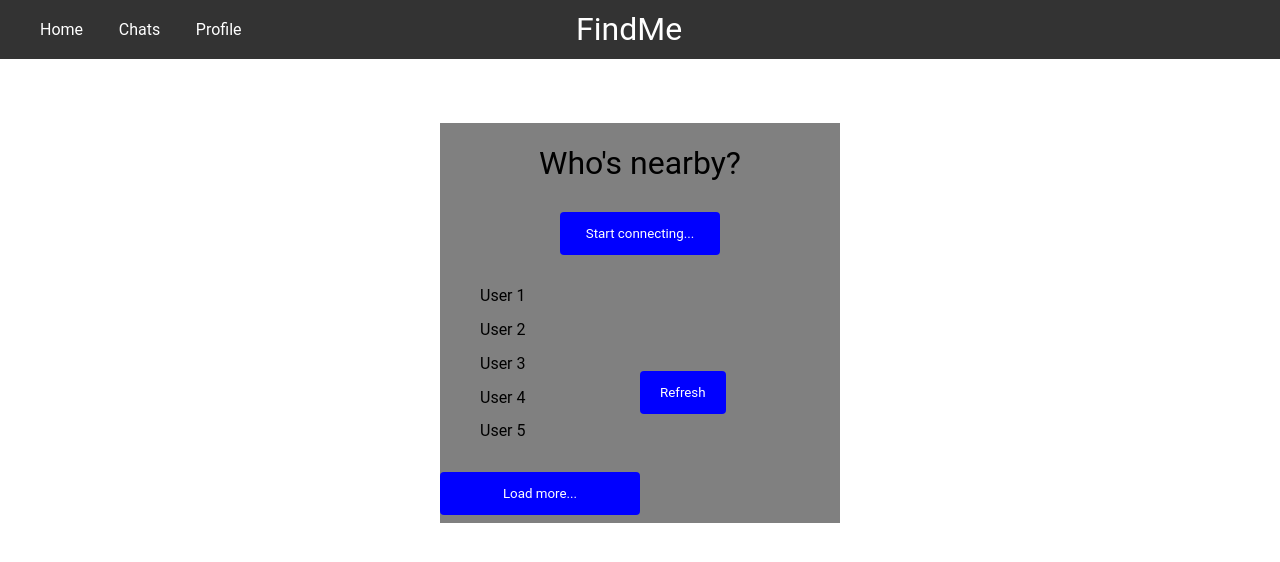
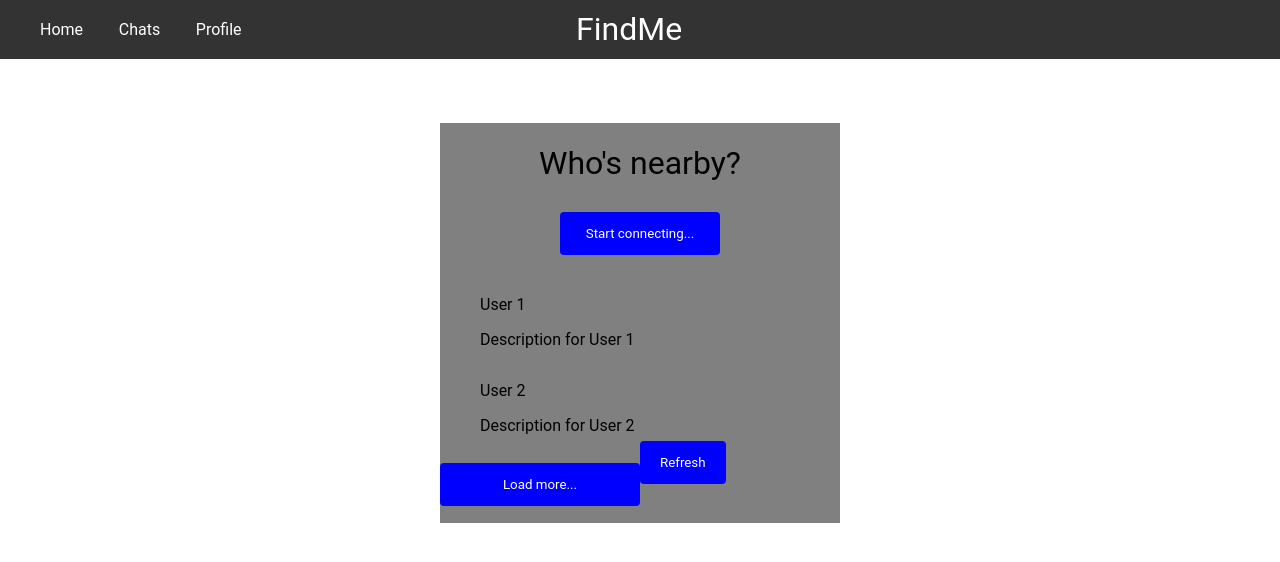
Before and after one commit to hacknc-24/findme, a React (Vite) app in the folder frontend/: page /home in a window 1280 px wide. Shown: the top 562 px of the page. Built offline with nearby package versions, Linux system fonts and the light colour scheme.

Commit message:
Made changes on dashboard

```diff
--- a/frontend/src/Pages/Dashboard/Dashboard.tsx
+++ b/frontend/src/Pages/Dashboard/Dashboard.tsx
@@ -2,6 +2,19 @@ import Navbar from "../../Components/Navbar/Navbar"
 import './dashboardStyle.css'
 
 const Dashboard = () => {
+  const mockUsers = [
+    { id: 1, name: 'User 1', description: 'Description for User 1' },
+    { id: 2, name: 'User 2', description: 'Description for User 2' },
+    { id: 3, name: 'User 3', description: 'Description for User 3' },
+    { id: 4, name: 'User 4', description: 'Description for User 4' },
+    { id: 5, name: 'User 5', description: 'Description for User 5' },
+    { id: 6, name: 'User 6', description: 'Description for User 6' },
+    { id: 7, name: 'User 7', description: 'Description for User 7' },
+    { id: 8, name: 'User 8', description: 'Description for User 8' },
+    { id: 9, name: 'User 9', description: 'Description for User 9' },
+    { id: 10, name: 'User 10', description: 'Description for User 10' },
+  ];
+
   return (
     <>
       <Navbar />
@@ -12,22 +25,23 @@ const Dashboard = () => {
           <div className="usersLayout">
             <div className="firstRow">
               <ul className="usersList">
-                    <li>User 1</li>
-                    <li>User 2</li>
-                    <li>User 3</li>
-                    <li>User 4</li>
-                    <li>User 5</li>
+                {mockUsers.map(user => (
+                  <li key={user.id}>
+                    <p>{user.name}</p>
+                    <p>{user.description}</p>
+                  </li>
+                ))}
               </ul>
               <button className="loadingButton">Load more...</button>
             </div>
-                <div className="SecondRow">
+            <div className="secondRow">
               <button className="refreshButton">Refresh</button>
             </div>
           </div>
         </div>
       </div>
     </>
-  )
-}
+  );
+};
 
-export default Dashboard
+export default Dashboard;
--- a/frontend/src/Pages/Dashboard/dashboardStyle.css
+++ b/frontend/src/Pages/Dashboard/dashboardStyle.css
@@ -31,9 +31,11 @@
     list-style: none;
     display: flex;
     flex-direction: column;
-    height: 90%;
     justify-content: space-around;
+    overflow-y: scroll; /* Always show vertical scrollbar */
+    max-height: 40%; /* Set a fixed height for the container */
 }
+
 .connectionButton {
     width: 40%;
     background-color: blue;
```
Lines whose indentation alone changed are shown as unchanged.
